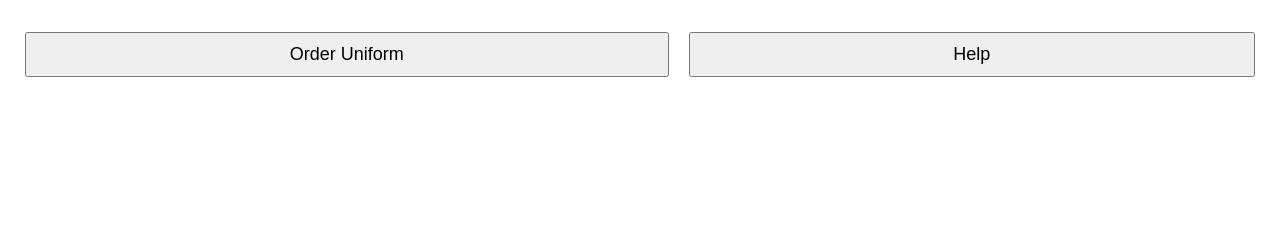
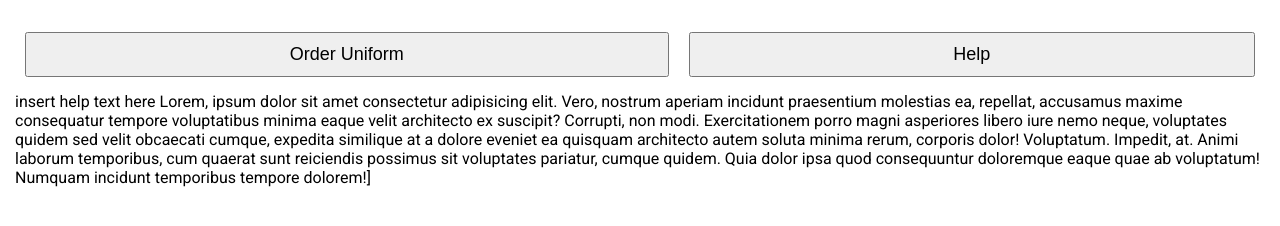
Before and after one commit to Loops88/CrewMate, a plain HTML site: page help.html in a window 1280 px wide. Shown: the part 176-402 px from the top of the page. Drawn offline with Linux system fonts and the light colour scheme.

Commit message:
Adding some lorem placeholder text to help.html

```diff
--- a/help.html
+++ b/help.html
@@ -25,5 +25,11 @@
         <button>Order Uniform</button>
         <button>Help</button>
     </nav>
+
+    <p>
+        insert help text here Lorem, ipsum dolor sit amet consectetur adipisicing elit. Vero, nostrum aperiam incidunt praesentium molestias ea, repellat, accusamus maxime consequatur tempore voluptatibus minima eaque velit architecto ex suscipit? Corrupti, non modi.
+        Exercitationem porro magni asperiores libero iure nemo neque, voluptates quidem sed velit obcaecati cumque, expedita similique at a dolore eveniet ea quisquam architecto autem soluta minima rerum, corporis dolor! Voluptatum.
+        Impedit, at. Animi laborum temporibus, cum quaerat sunt reiciendis possimus sit voluptates pariatur, cumque quidem. Quia dolor ipsa quod consequuntur doloremque eaque quae ab voluptatum! Numquam incidunt temporibus tempore dolorem!]
+    </p>
 </body>
 </html>
```
